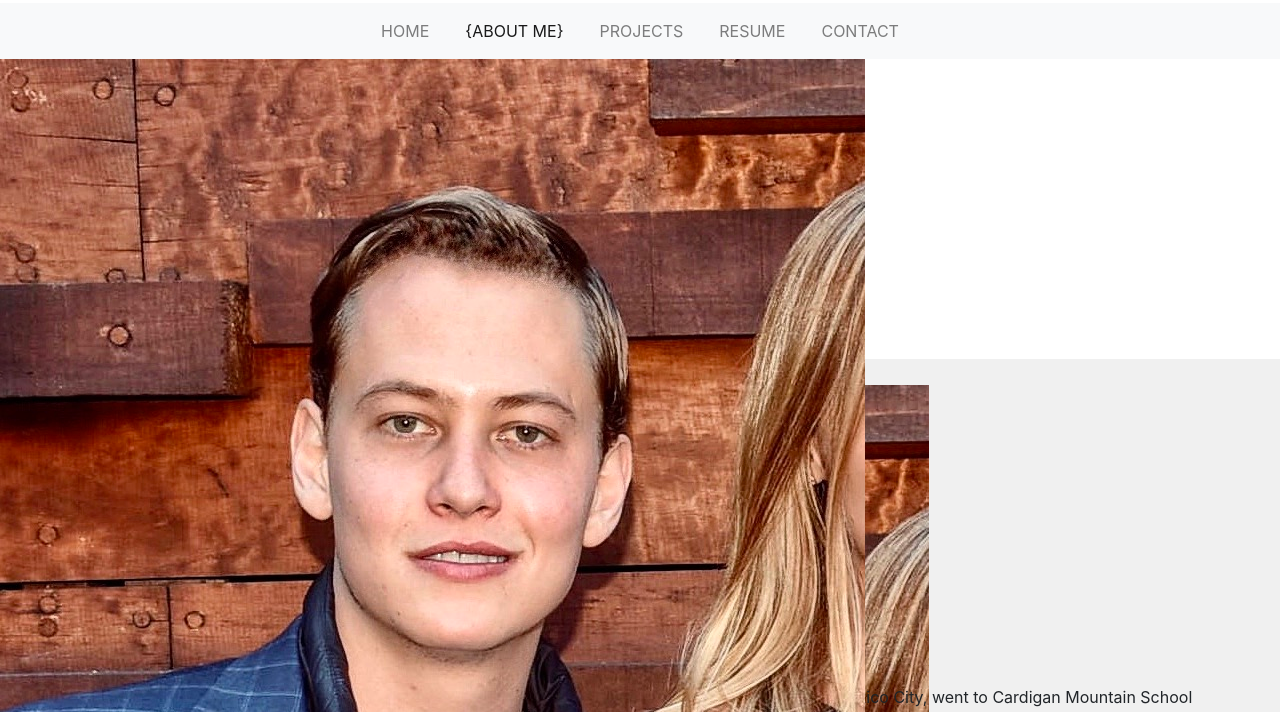
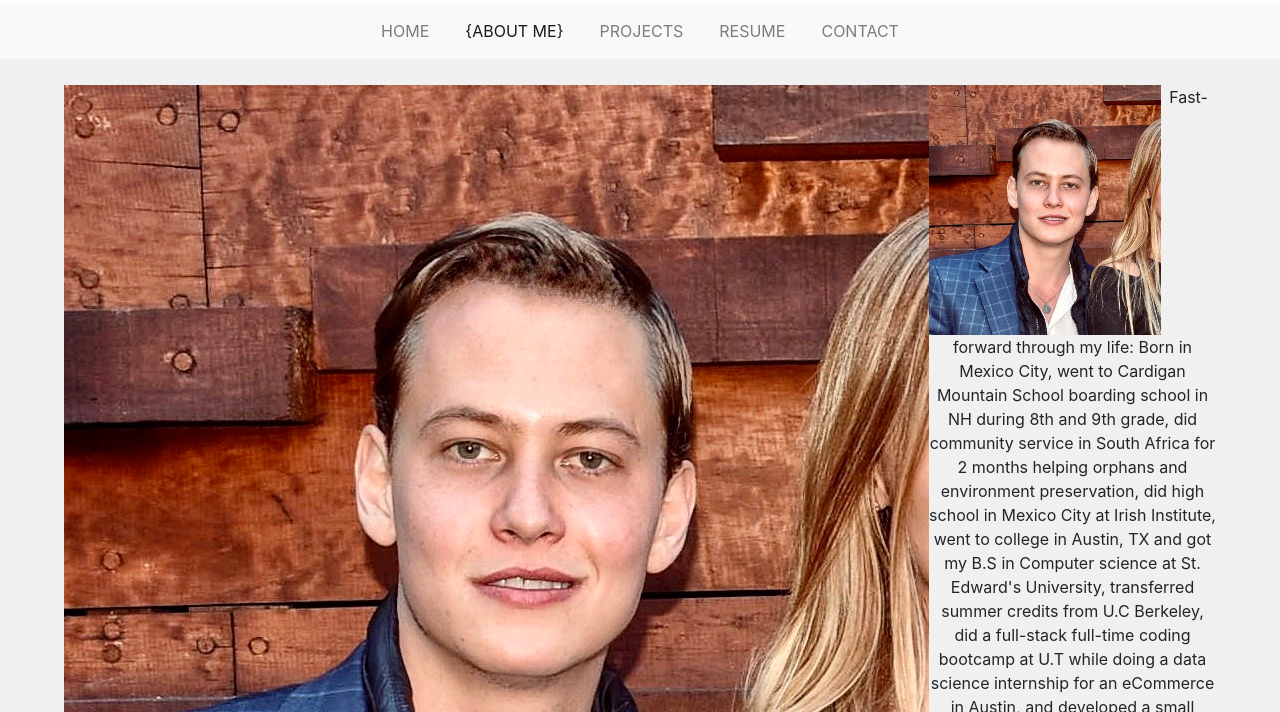
Before and after one commit to pablodiazt/ePortfolio-Pablo, a plain HTML site: page html/about.html in a window 1280 px wide. Shown: the part 88-800 px from the top of the page. Drawn offline with nearby package versions, Linux system fonts and the light colour scheme; a web font is replaced by a local one.

Commit message:
asdkfhees

```diff
--- a/css/styles.css
+++ b/css/styles.css
@@ -161,10 +161,3 @@
     color: white;
     margin: auto;
 }
-
-
-.testPhoto {
-    width: 300px;
-    height: 300px;
-    z-index: -1;
-}
--- a/html/about.html
+++ b/html/about.html
@@ -61,20 +61,12 @@
 
 
     <!-- ------------------- BODY -->
-    <div class="testPhoto">
-        <img src="/assets/images/profile_pic.jpeg" alt="">
-    </div>
-
     <div class="bodyDiv">
 
         <div class="aboutContent">
             <div class="contentLeft">
 
-                <div class="testPhoto">
-                    <img src="/assets/images/profile_pic.jpeg" alt="">
-                </div>
-
-                <img class="aboutImg contentLeft" src="../assets/images/profile_pic.jpeg" alt="">
+                <img class=" contentLeft" src="../assets/images/profile_pic.jpeg" alt="">
 
                 <img class="aboutImg contentLeft" src="../assets/images/profile_pic.jpeg" alt="">
 
```
Also changed, not shown: index.html (+14 -8 lines).
